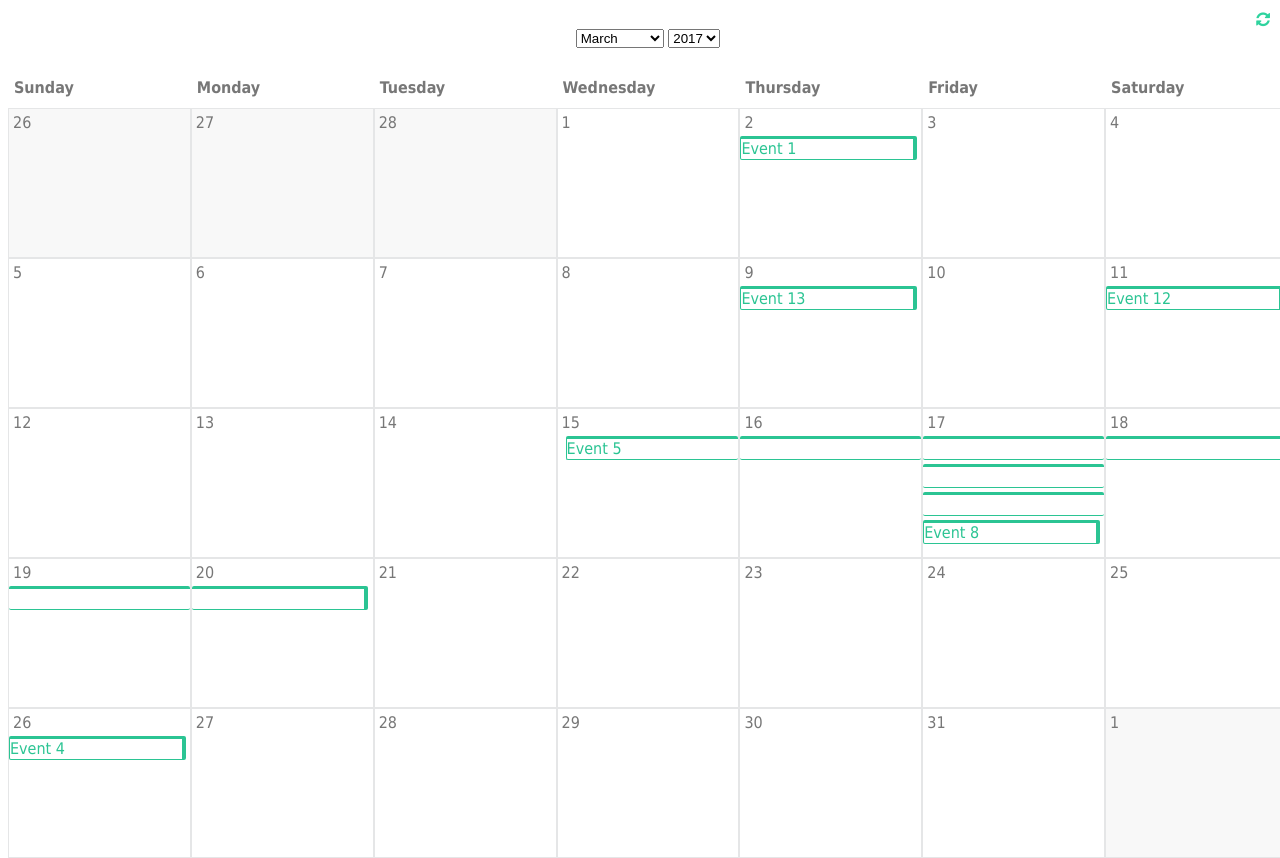
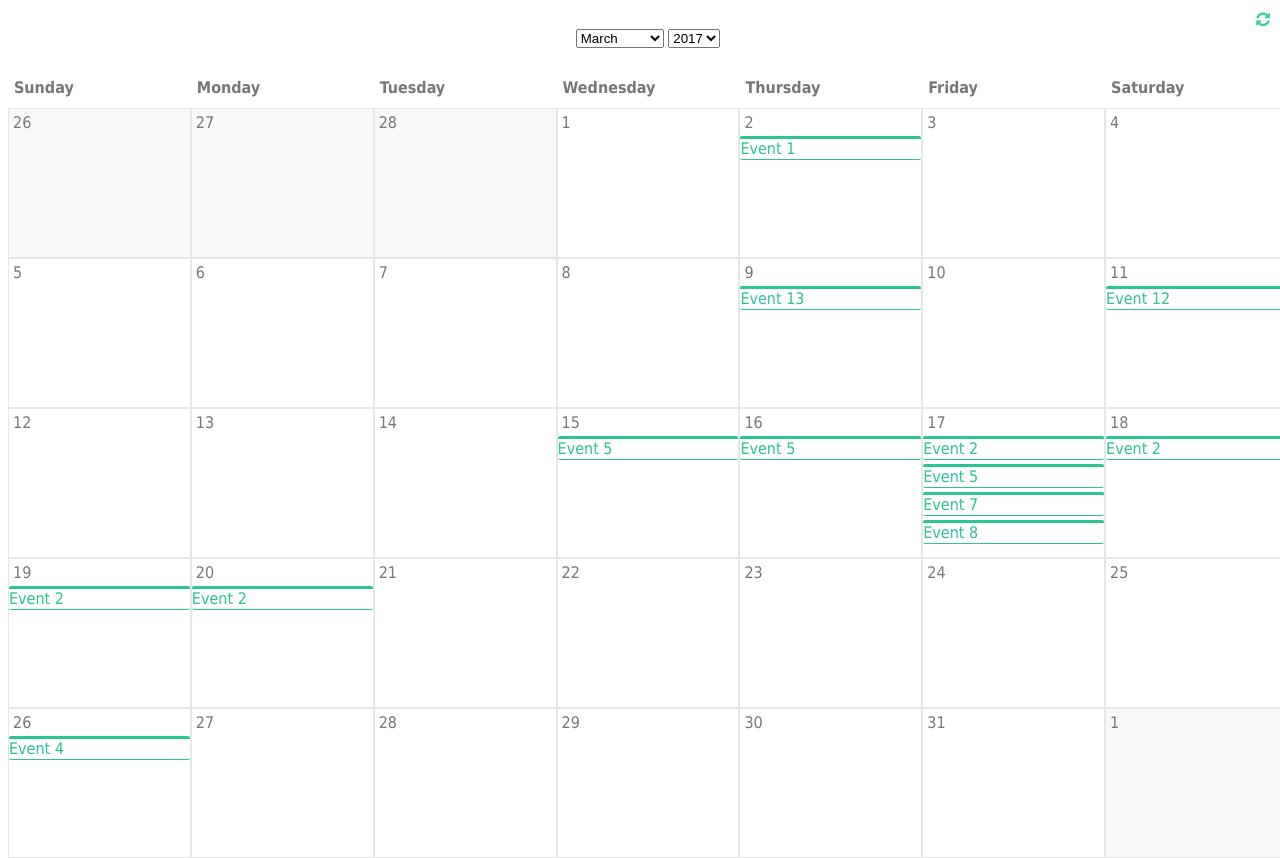
Before and after one commit to psycane/django-calendar, a Django app: page / in a window 1280 px wide. Run offline with Django 3.2, Linux system fonts and the light colour scheme; data comes from the database, SQL or seed files in the repository; both versions use the stored data as it was after the commit; some libraries are stand-ins or nearby versions.

Commit message:
Minor UI improvements

```diff
--- a/scheduler/static/css/calendar.css
+++ b/scheduler/static/css/calendar.css
@@ -38,6 +38,7 @@ body {
     width: 14.2857142857%;
     box-sizing: border-box;
     border: 1px solid #e5e6e7;
+    overflow-y: auto;
 }
 
 #calendar_body ul.weekdays {
@@ -260,15 +261,3 @@ body {
     margin-bottom: 4px;
     cursor: pointer;
 }
-
-.start {
-    border-left: 1px solid #2bc493;
-    width: 95%;
-    float: right;
-}
-
-.end {
-    border-right: 4px solid #2bc493;
-    width: 95%;
-    float: left;
-}
--- a/scheduler/static/js/calendar.js
+++ b/scheduler/static/js/calendar.js
@@ -100,7 +100,7 @@ $(document).ready(function() {
     $(document).on('click', '.date_block', function(e) {
         e.preventDefault();
         e.stopPropagation();
-        console.log("YYY");
+        console.log('YYY');
         $('#greybox').show();
         var date_div = $(this).find('.date');
         day = date_div.data('day');
@@ -109,7 +109,8 @@ $(document).ready(function() {
         weekday = date_div.data('weekday');
         var title_date = weekdays[weekday] + ', ' + day + ' ' + months[month] + ' ' + year;
         console.log(title_date);
-        $('#event_start_date').val(formatDate(year, month, day));
+        $('#create_event_dialog form').find("input[type=text], input[type=date], input[type=time], textarea").val("");
+        $('#create_event_dialog #event_start_date').val(formatDate(year, month, day));
         $('#create_event_dialog').dialog({
             draggable: false,
             resizable: false,
@@ -123,35 +124,38 @@ $(document).ready(function() {
         $('#greybox').hide();
     });
 
-    $(document).on('click', '#event_cancel', function(e) {
+    $(document).on('click', '#create_event_dialog #event_cancel', function(e) {
         e.preventDefault();
         $('#create_event_dialog').dialog('close');
+        if (editing) {
+            editing = false;
+            event_id_global = '';
+        }
     })
 
     $(document).on('submit', '#create_event_form', function(e) {
         e.preventDefault();
-        $('#create_event_dialog').dialog('close');
         $('#greybox').show();
-        console.log('processing...');
+        console.log(editing, event_id_global);
         var month = $('#select_month').find('option:selected').data('month_code');
         var year = $('#select_year').find('option:selected').attr('value');
         console.log(month, year);
         var data = $(this).serializeArray();
         data.push({
-            name: "current_month",
+            name: 'current_month',
             value: month
         });
         data.push({
-            name: "current_year",
+            name: 'current_year',
             value: year
         });
         if (editing) {
             data.push({
-                name: "editing",
+                name: 'editing',
                 value: true
             });
             data.push({
-                name: "event_id",
+                name: 'event_id',
                 value: event_id_global
             })
         }
@@ -163,18 +167,16 @@ $(document).ready(function() {
             data: data,
             success: function(result) {
                 console.log(result);
+                $('#create_event_dialog').dialog('close');
                 alert(result.message);
                 $('#wrap_calendar').html(result.html);
                 $('#greybox').hide();
-                editing = false;
-                event_id_global = '';
             },
             error: function(result) {
                 console.error(result.responseText);
+                $('#create_event_dialog').dialog('close');
                 alert(result.responseText);
                 $('#greybox').hide();
-                editing = false;
-                event_id_global = '';
             }
         });
     });
@@ -182,10 +184,10 @@ $(document).ready(function() {
     $(document).on('click', '.event', function(e) {
         e.preventDefault();
         e.stopPropagation();
-        console.log("TTT");
+        console.log('TTT');
         $('#greybox').show();
-        var event_id = $(this).data("id");
-        var event_name = $(this).data("name");
+        var event_id = $(this).data('id');
+        var event_name = $(this).data('name');
         var data = {
             event_id: event_id
         }
@@ -196,10 +198,10 @@ $(document).ready(function() {
             data: data,
             success: function(result) {
                 console.log(result);
-                $('#show_event_dialog #event_location').html(result["location"]);
-                $('#show_event_dialog #event_time').html("Starts: " + result["start_date"] + "<br>" + "Ends: " + result["end_date"]);
-                $('#show_event_dialog #event_description').html(result["description"]);
-                $('#show_event_dialog #event_id').data("id", event_id);
+                $('#show_event_dialog #event_location').html(result['location']);
+                $('#show_event_dialog #event_time').html('Starts: ' + result['start_date'] + '<br>' + 'Ends: ' + result['end_date']);
+                $('#show_event_dialog #event_description').html(result['description']);
+                $('#show_event_dialog #event_id').data('id', event_id);
                 $('#show_event_dialog').dialog({
                     draggable: false,
                     resizable: false,
@@ -221,8 +223,8 @@ $(document).ready(function() {
 
     $(document).on('click', '#show_event_dialog #event_delete', function(e) {
         e.preventDefault();
-        if (confirm("Are you sure?")) {
-            var event_id = $(this).parent().data("id");
+        if (confirm('Are you sure?')) {
+            var event_id = $(this).parent().data('id');
             console.log(event_id);
             var month = $('#select_month').find('option:selected').data('month_code');
             var year = $('#select_year').find('option:selected').attr('value');
@@ -255,7 +257,7 @@ $(document).ready(function() {
         e.preventDefault();
         $('#show_event_dialog').dialog('close');
         $('#greybox').show();
-        var event_id = $(this).parent().data("id");
+        var event_id = $(this).parent().data('id');
         editing = true;
         event_id_global = event_id;
         var data = {
@@ -268,24 +270,30 @@ $(document).ready(function() {
             data: data,
             success: function(result) {
                 console.log(result);
-                $('#create_event_dialog #event_name').val(result["name"]);
-                $('#create_event_dialog #event_location').val(result["location"]);
-                $('#create_event_dialog #event_start_date').val(formatDate(result["start_year"], result["start_month"], result["start_day"]));
-                $('#create_event_dialog #event_start_time').val(result["start_time_24hr"]);
-                $('#create_event_dialog #event_end_date').val(formatDate(result["end_year"], result["end_month"], result["end_day"]));
-                $('#create_event_dialog #event_end_time').val(result["end_time_24hr"]);
-                $('#create_event_dialog #event_description').val(result["description"]);
+                $('#create_event_dialog #event_name').val(result['name']);
+                $('#create_event_dialog #event_location').val(result['location']);
+                $('#create_event_dialog #event_start_date').val(formatDate(result['start_year'], result['start_month'], result['start_day']));
+                $('#create_event_dialog #event_start_time').val(result['start_time_24hr']);
+                $('#create_event_dialog #event_end_date').val(formatDate(result['end_year'], result['end_month'], result['end_day']));
+                $('#create_event_dialog #event_end_time').val(result['end_time_24hr']);
+                $('#create_event_dialog #event_description').val(result['description']);
                 $('#create_event_dialog').dialog({
                     draggable: false,
                     resizable: false,
                     modal: false,
-                    title: "Edit " + result["name"],
-                    dialogClass: 'create_event_dialog'
+                    title: 'Edit ' + result['name'],
+                    dialogClass: 'create_event_dialog',
+                    close: function(e,ui){
+                    	editing=false;
+                    	event_id_global='';
+                    }
                 });
             },
             error: function(result) {
                 console.error(result.responseText);
                 $('#greybox').hide();
+                editing = false;
+                event_id_global = '';
             }
         });
     });
--- a/scheduler/templates/calendar.html
+++ b/scheduler/templates/calendar.html
@@ -29,15 +29,7 @@
                 <div class="date" data-month="{{ date.1 }}" data-year="{{ date.2 }}" data-day="{{ date.0 }}" data-weekday="{{ forloop.counter0 }}">{{ date.0 }}</div>
                 {% if events_data|get_item:date %}
                     {% for event in events_data|get_item:date %}
-                        {% if event.0 == event_start|get_item:date and event.0 == event_end|get_item:date %}
-                            <div class="event start end" data-id="{{ event.0 }}" data-name="{{ event.1 }}">{{ event.1 }}</div>
-                        {% elif event.0 == event_start|get_item:date %}
-                            <div class="event start" data-id="{{ event.0 }}" data-name="{{ event.1 }}">{{ event.1 }}</div>
-                        {% elif event.0 == event_end|get_item:date %}
-                            <div class="event end" data-id="{{ event.0 }}" data-name="{{ event.1 }}"></div>
-                        {% else %}
-                            <div class="event" data-id="{{ event.0 }}" data-name="{{ event.1 }}"></div>
-                        {% endif %}
+                        <div class="event" data-id="{{ event.0 }}" data-name="{{ event.1 }}">{{ event.1 }}</div>
                     {% endfor %}
                 {% endif %}
             </li>
@@ -46,15 +38,7 @@
                 <div class="date" data-month="{{ date.1 }}" data-year="{{ date.2 }}" data-day="{{ date.0 }}" data-weekday="{{ forloop.counter0 }}">{{ date.0 }}</div>
                 {% if events_data|get_item:date %}
                     {% for event in events_data|get_item:date %}
-                        {% if event.0 == event_start|get_item:date and event.0 == event_end|get_item:date %}
-                            <div class="event start end" data-id="{{ event.0 }}" data-name="{{ event.1 }}">{{ event.1 }}</div>
-                        {% elif event.0 == event_start|get_item:date %}
-                            <div class="event start" data-id="{{ event.0 }}" data-name="{{ event.1 }}">{{ event.1 }}</div>
-                        {% elif event.0 == event_end|get_item:date %}
-                            <div class="event end" data-id="{{ event.0 }}" data-name="{{ event.1 }}"></div>
-                        {% else %}
-                            <div class="event" data-id="{{ event.0 }}" data-name="{{ event.1 }}"></div>
-                        {% endif %}
+                            <div class="event" data-id="{{ event.0 }}" data-name="{{ event.1 }}">{{ event.1 }}</div>
                     {% endfor %}
                 {% endif %}
             </li>
--- a/scheduler/views.py
+++ b/scheduler/views.py
@@ -293,7 +293,10 @@ def create_event(request):
         else:
             calendar_html = render_to_string('calendar.html',
                                              context=calendar_context)
-            return HttpResponse(json.dumps({'message': 'Event created successfully!', 'html': calendar_html}))
+            if req.get('editing'):
+                return HttpResponse(json.dumps({'message': 'Event edited successfully!', 'html': calendar_html}))
+            else:
+                return HttpResponse(json.dumps({'message': 'Event created successfully!', 'html': calendar_html}))
     raise Http404
 
 
```
Also changed, not shown: db.sqlite3.
